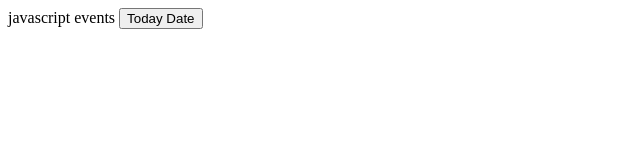
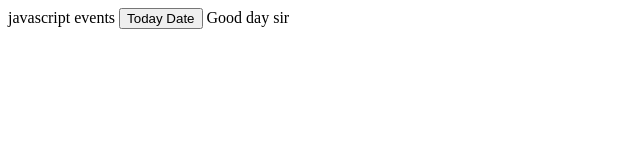
Before and after one commit to Sainathhiwale/java-code, a website: page Javascript/javascript_events.html in a window 1280 px wide. Shown: the full height of the page, 0-640 px from the left. Drawn offline with Linux system fonts and the light colour scheme.

Commit message:
javascript- event onclick test updated

```diff
--- a/Javascript/javascript_events.html
+++ b/Javascript/javascript_events.html
@@ -2,7 +2,7 @@
 <head> javascript events </head>
 <body>
 <button onclick ="document.getElementById('demo').innerHTML=Date()">Today Date</button>
-
+Good day sir
 <p id="demo"></p>
 </body>
 </html>
```
